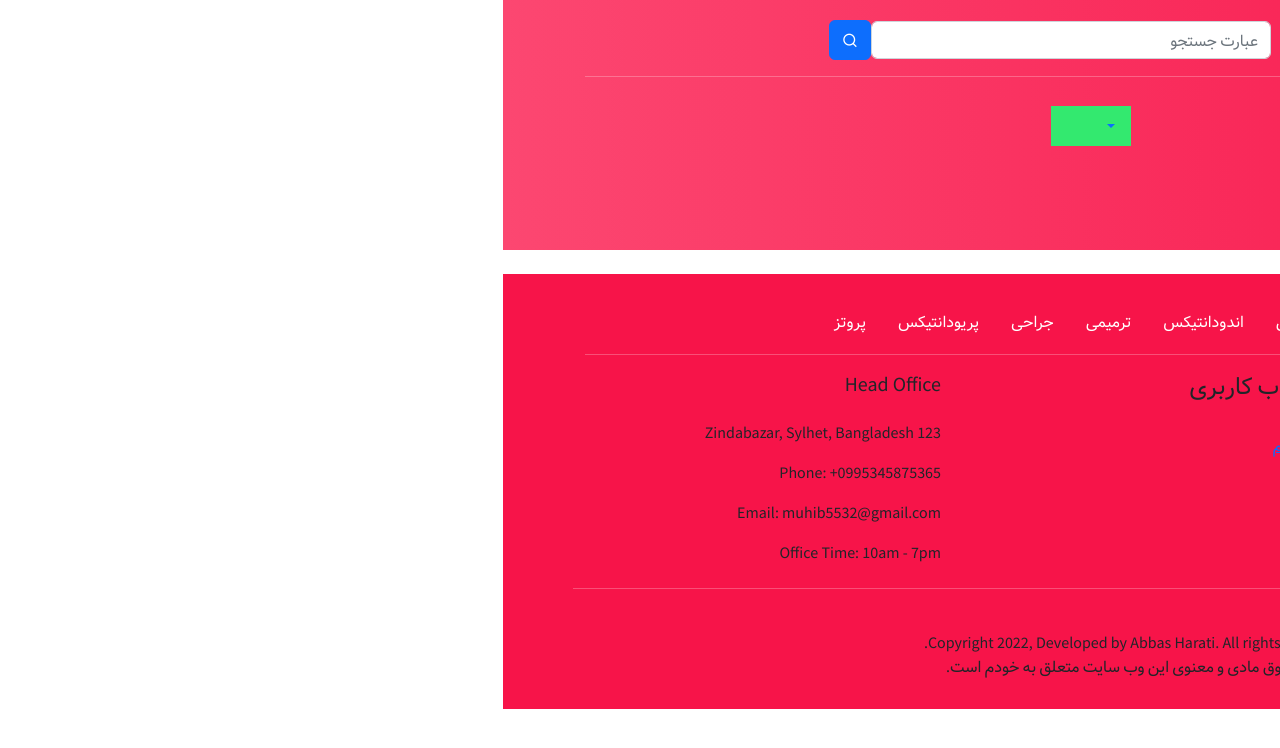
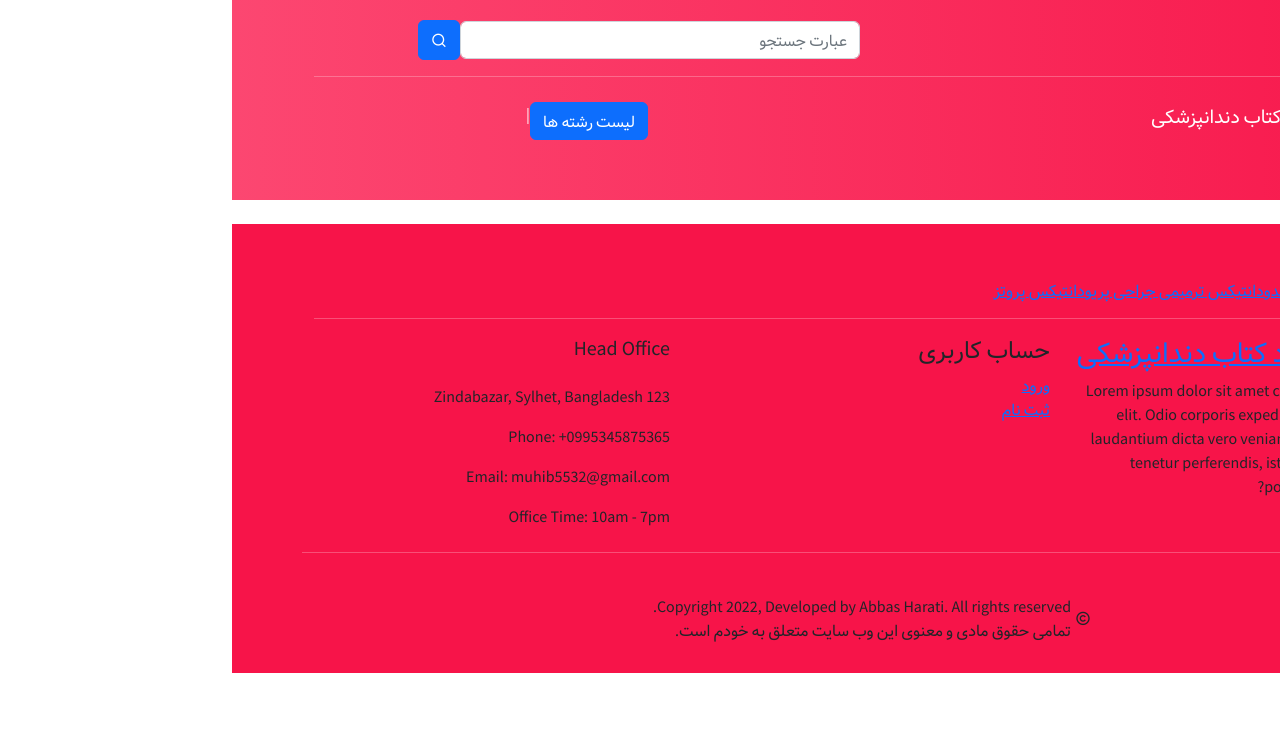
Before and after one commit to AbbasHarati/book-site, a React (Create React App) app: page /contact in a window 1280 px wide. Shown: the top 748 px of the page. Built offline with nearby package versions, Linux system fonts and the light colour scheme.

Commit message:
2-shanbe adding

```diff
--- a/src/components/UI/HeaderDropdown.jsx
+++ b/src/components/UI/HeaderDropdown.jsx
@@ -1,6 +1,9 @@
+import React, { useState, useRef } from 'react';
 import { NavLink } from 'react-router-dom';
-import { NavDropdown, Nav } from 'react-bootstrap';
+import { Button, Popover, Overlay, Modal } from 'react-bootstrap';
 import '../../styles/header-dropdown.css'
+
+
 const navLinks = [
 
     {
@@ -29,29 +32,94 @@ const navLinks = [
     }
 ]
 
+
+
 function HeaderDropdown() {
+    const [show, setShow] = useState(false);
+
+    const handleClose = () => setShow(false);
+    const handleShow = () => setShow(true);
+
     return (
         <>
-            <Nav  className='dropdown__nav'>
-                <NavDropdown className='dropdown__menu' >
-                    <NavDropdown.Item className='dropdown__item'>
-                        <ul >
+            <Button variant="primary" onClick={handleShow}>
+                لیست رشته ها
+            </Button>
+            <Modal
+                show={show}
+                onHide={handleClose}
+                centered={true}
+                size='lg'
+           >
+            <Modal.Header closeButton>
+
+            </Modal.Header>
+                <Modal.Body >
+                    {navLinks.map((item, index) => (
+                        <NavLink to={item.path} key={index} className={navClass => navClass.isActive ? 'nav__active nav__item' : 'nav__item'}>
+                            <ul>
+                                <li> {item.display}</li>
+                            </ul>
+                        </NavLink>
+                    ))
+                    }
+                </Modal.Body>
+            </Modal>
+        </>
+    );
+}
+export default HeaderDropdown;
+
+
+
+{/*
+
+function HeaderDropdown() {
+    const [show, setShow] = useState(false);
+    const [target, setTarget] = useState(null);
+    const ref = useRef(null);
+
+    const handleClick = (event) => {
+        setShow(!show);
+        setTarget(event.target);
+      };
+
+    return (
+        <div ref={ref}>
+            <Button onClick={handleClick}>Click me to see</Button>
+            <Overlay
+                show={show}
+                target={target}
+                placement="bottom"
+                container={ref}
+                containerPadding={20}
+            >
+                <Popover id="popover-basic" >
+                    <Popover.Header as="h3">رشته های تخصصی</Popover.Header>
+                    <div className="popover__body">
+                        <Popover.Body>
                             {navLinks.map((item, index) => (
                                 <NavLink to={item.path} key={index} className={navClass => navClass.isActive ? 'nav__active nav__item' : 'nav__item'}>
-                                    <li>
-                                        {item.display}
-                                    </li>
+                                    <ul>
+                                        <li> {item.display}</li>
+                                    </ul>
                                 </NavLink>
                             ))
                             }
-                        </ul>
-                    </NavDropdown.Item>
+                        </Popover.Body>
+                        <Popover.Header as="h3"> آزمون های گذشته</Popover.Header>
+                        <Popover.Body>
+                            <ul>
+                                <li> 222</li>
+                            </ul>
+                        </Popover.Body>
+                    </div>
+                </Popover>
+            </Overlay>
+        </div>
 
-                </NavDropdown>
-            </Nav>
 
-        </>
     );
 }
 
-export default HeaderDropdown;
+*/}
--- a/src/components/header/Header.jsx
+++ b/src/components/header/Header.jsx
@@ -49,7 +49,7 @@ const Header = () => {
       <Container>
         {/*============= headet top ==========*/}
         <Row className='header__top'>
-          <Col lg='4'>
+          <Col sm>
             <div className='header__top_right'>
               <Link to='#'>
                 <i class="ri-login-circle-line"></i>
@@ -63,7 +63,7 @@ const Header = () => {
             </div>
           </Col>
 
-          <Col lg='8'>
+          <Col sm>
             <div className='header__search '>
               <Form>
                 <FormGroup >
@@ -81,8 +81,8 @@ const Header = () => {
         </Row>
         <hr />
         {/*============= header middle ==========*/}
-          <Row className='header__middle'>
-            <Col lg={6} md={12} sm={12}>
+        <Row className='header__bottom'>
+          <Col sm>
             <div className='header__logo'>
               <h3>
                 <Link to='/home'><i class="ri-book-open-fill"></i>
@@ -92,12 +92,14 @@ const Header = () => {
             </div>
           </Col>
 
-            <Col lg={6} md={12} sm={12}>
+          <Col sm>
+            <div className="header__category">
               <HeaderDropdown />
+           |</div>
           </Col>
         </Row>
       </Container>
-    </header>
+    </header >
   );
 }
 
--- a/src/styles/header-dropdown.css
+++ b/src/styles/header-dropdown.css
@@ -1,22 +1,8 @@
-.dropdown__nav {
-        background-color: rgb(51, 233, 111);
-        width: 80px;
-
+.popover__body {
+  background-color: aqua;
+  width: 500px;
 }
 
-
-.dropdown__item ul  {
-width: 600px;
-margin: auto;
-display: flex;
-justify-content: center;
-align-items:inherit;
-flex-direction: column;
-list-style: none;
-border-radius: 5px;
-row-gap: 10px;
+.popover__body ul {
+  list-style: none;
 }
-
-.dropdown__item ul li {
-  color: #000;
-}
--- a/src/styles/header.css
+++ b/src/styles/header.css
@@ -1,20 +1,20 @@
 .header__main {
     color: #fff;
     width: 100%;
-    height: 250px;
+    height: 200px;
     padding: 20px 0px;
     background-image: linear-gradient(to left, #f71449 0, #fc4771 100%);
 }
 
 .header__top {
-    color: #fff;
     display: flex;
+    align-items: center;
+    justify-content: center;
 }
 
 .header__top_right {
     display: flex;
     column-gap: 1rem;
-    align-items: center;
 }
 
 .header__top_right span {
@@ -36,7 +36,7 @@
 
 .header__search {
 display: flex;
-margin-right: 50px;
+justify-content: flex-start;
 }
 
 .header__search input {
@@ -48,13 +48,20 @@ margin-right: 50px;
 }
 
 
-/*================ header middle ==========*/
+/*================ header bottom ==========*/
 
-.header__middle {
-    padding: 10px 0px 25px;
+.header__bottom {
     display: flex;
     align-items: center;
-    justify-content: center;
+}
+
+.header__logo a {
+    display: flex;
+    align-items: center;
+}
+
+.header__logo h3 a i {
+    font-size: 2.5rem;
 }
 
 .header__logo h3 a {
@@ -64,49 +71,29 @@ margin-right: 50px;
 }
 
 .header__logo h3 span {
-    padding: 2px 7px;
+    padding-inline: 1rem;
 }
 
-.header__logo h3 a i {
-    font-size: 2rem;
+.header__category {
+    display: flex;
+    justify-content: center;
 }
 
 
+/* ================ media queries ==================*/
 
+@media  only screen and (max-width: 576px) {
 
+ .header__top {
+    row-gap: 1rem;
+ }
 
+ .header__top_right, .header__search {
+    justify-content: center;
+ }
 
-/* ==================  navigation ==============*/
+ .header__top_right a {
+     padding-inline: 1.5rem  ;
+}
 
-.navigation__wrapper {
-    padding: 5px 0px;
-    justify-content: center;
-    align-items: center;
-    display: flex;
-  }
-
-  .mobile__menu i {
-    color: #fff;
-    font-size: 1.3rem;
-    cursor: pointer;
-  }
-
-  .mobile__menu {
-    display: none;
-  }
-
-  .menu {
-    display: flex;
-    align-items: center;
-    column-gap: 2rem;
-  }
-
-  .nav__item {
-    color: #fff;
-    text-decoration: none;
-    transition: 0.3s;
-  }
-
-  .nav__item:hover {
-    color: #2437e7;
-  }
+}
```
Lines whose indentation alone changed are shown as unchanged.
